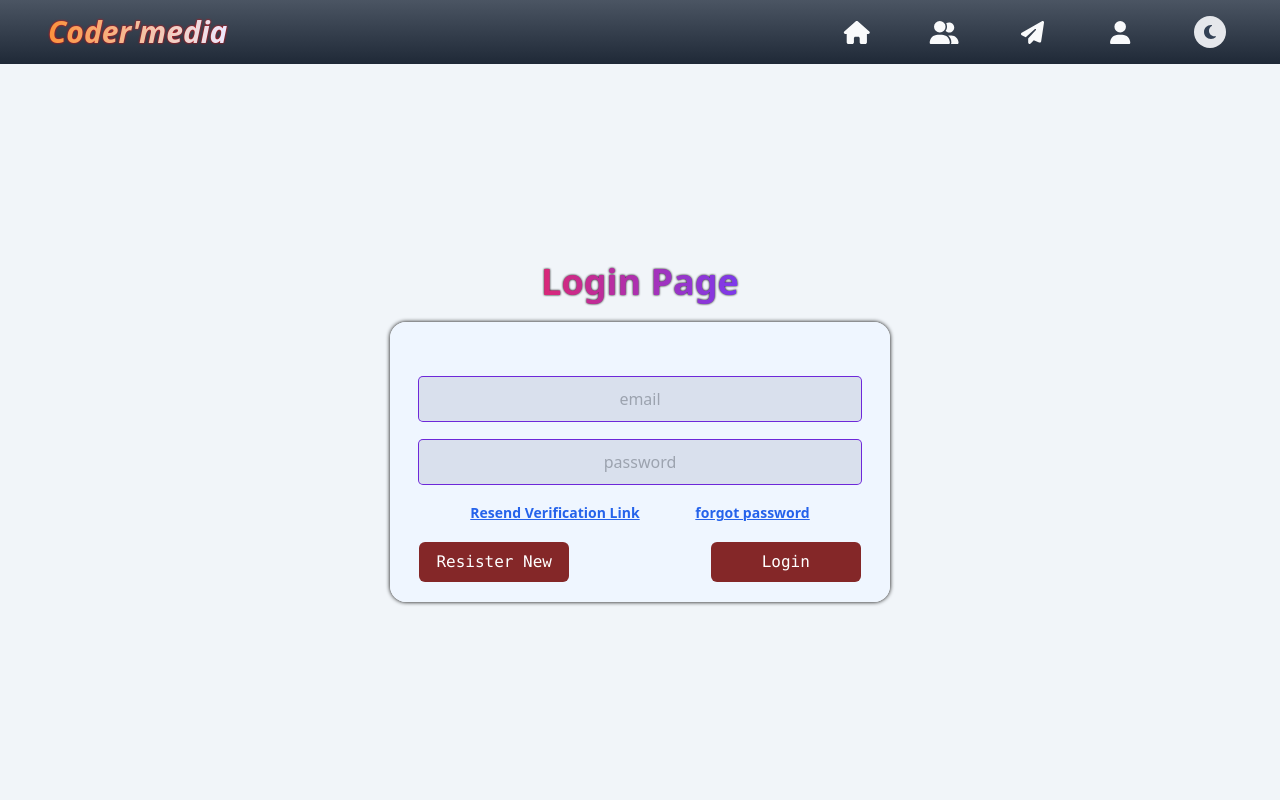
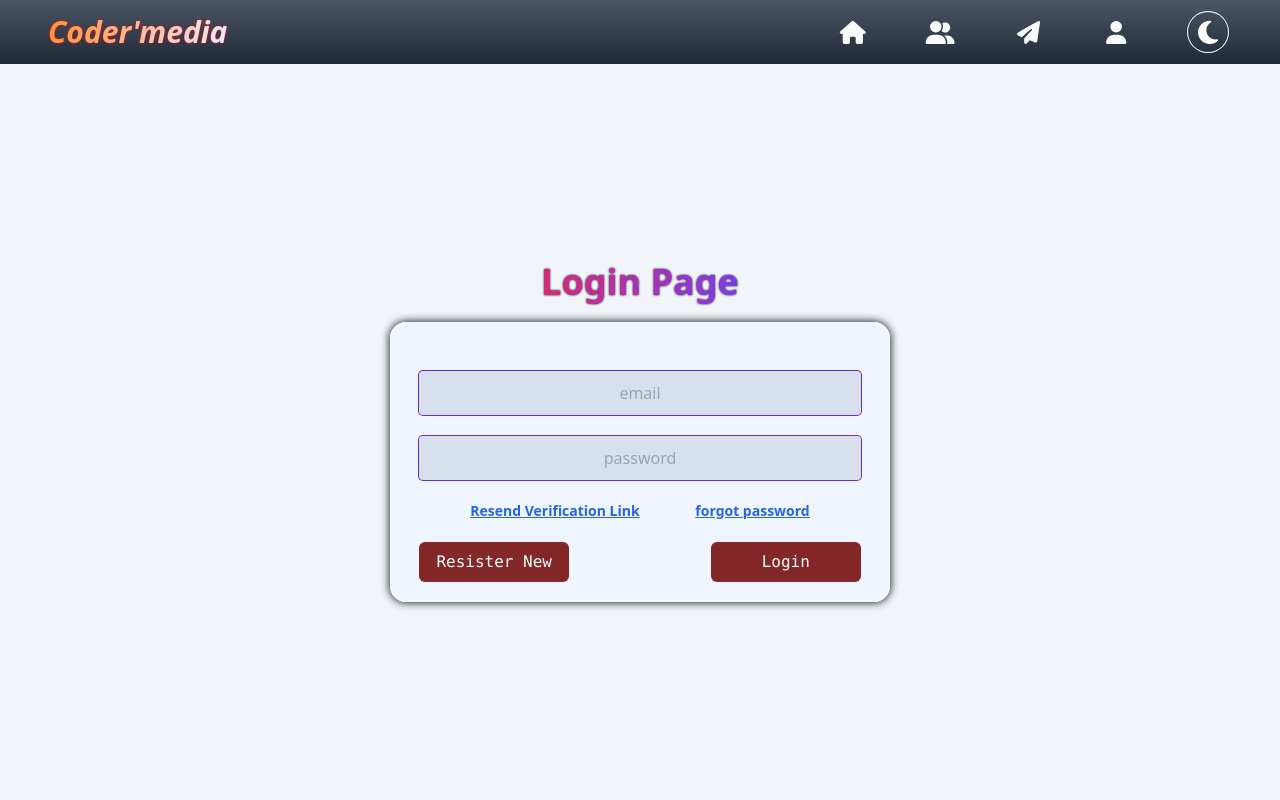
Before and after one commit to abhis12321/Coder-Channel, a Next.js app: page /login in a window 1280 px wide. Both pictures are taken after a click on the element 1210 px from the left and 32 px from the top of the page. Shown: the top 800 px of the page. Built offline with nearby package versions, Linux system fonts and the light colour scheme.

Commit message:
some styling changed

```diff
--- a/src/app/_components/LoginForm.js
+++ b/src/app/_components/LoginForm.js
@@ -1,29 +1,29 @@
 import Link from 'next/link'
 import React from 'react'
-import {useAuth} from '../_components/AuthProvider';
+import { useAuth } from '../_components/AuthProvider';
 
 export default function LoginForm() {
-    const [password , setPass] = React.useState("");
-    const [email , setEmail] = React.useState("");
+  const [password, setPass] = React.useState("");
+  const [email, setEmail] = React.useState("");
   let USER = useAuth();
 
-  const handleLogin = async(e) => {
+  const handleLogin = async (e) => {
     e.preventDefault();
-    USER.login({email , password});
+    USER.login({ email, password });
   }
 
   return (
     <div className="flex flex-col items-center gap-3 w-full">
       <h2 className="font-extrabold text-4xl text-center rounded-md text-transparent bg-clip-text bg-gradient-to-r from-pink-600 to-violet-600 w-fit pb-2 leading-12 drop-shadow-[0_0_1px_black]">Login Page</h2>
-    <form onSubmit={handleLogin} className='from-blue-50 to-blue-50 bg-gradient-to-b  dark:from-blue-900/50 dark:via-cyan-950/90 dark:to-blue-950/60 shadow-[0_0_4px_black] dark:shadow-[0_0_4px_white] w-[98%] max-w-[500px] py-4 px-5 rounded-2xl min-h-[280px] text-white flex flex-col gap-3 items-center justify-around' autoComplete='on'>
+      <form onSubmit={handleLogin} className='from-blue-50 to-blue-50 bg-gradient-to-b  dark:from-blue-900/50 dark:via-cyan-950/90 dark:to-blue-950/60 shadow-[0_0_10px_black] dark:shadow-[0_0_4px_white] w-[98%] max-w-[500px] py-4 px-5 rounded-2xl min-h-[280px] text-white flex flex-col gap-3 items-center justify-around' autoComplete='on'>
 
-      <div className="bgslate-950/20 py-2 px-10 rounded-lg">
+        <div className="bgslate-950/20 py-1 px-10 rounded-lg">
           {/* <p className="hidden sm:flex text-center text-sm font-mono text-yellow-400 font-semibold drop-shadow-[0_0_7px_white]">Login with your email-id</p> */}
         </div>
 
-      <input type="email" value = {email} onChange={(e)=> setEmail(e.target.value)} className='bg-blue-950/10 dark:bg-red-600/15 px-2 py-[10px] rounded text-center w-[96%] max-w-[550px] outline-none focus:bg-blue-600/20 ring-1 focus:ring-2 ring-violet-700 dark:ring-gray-400' placeholder='email' name='email' required/>
+        <input type="email" value={email} onChange={(e) => setEmail(e.target.value)} className='bg-blue-950/10 dark:bg-red-600/15 px-2 py-[10px] rounded text-center w-[96%] max-w-[550px] outline-none focus:bg-green-600/15 ring-1 focus:ring-2 ring-violet-700 dark:ring-gray-400' placeholder='email' name='email' required />
 
-      <input type="password" value = {password} onChange={(e)=> setPass(e.target.value)} className='bg-blue-950/10 dark:bg-red-600/15 px-2 py-[10px] rounded text-center w-[96%] max-w-[550px] outline-none focus:bg-blue-600/20 ring-1 focus:ring-2 ring-violet-700 dark:ring-gray-400' placeholder='password' name='password' required/>
+        <input type="password" value={password} onChange={(e) => setPass(e.target.value)} className='bg-blue-950/10 dark:bg-red-600/15 px-2 py-[10px] rounded text-center w-[96%] max-w-[550px] outline-none focus:bg-green-600/15 ring-1 focus:ring-2 ring-violet-700 dark:ring-gray-400' placeholder='password' name='password' required />
 
         <div className="flex items-center justify-evenly w-[98%] max-w-[550px] text-xs xs:text-sm" >
           <Link href={`/login/resend`} className="text-blue-600 font-semibold underline hover:text-blue-700 hover:scale-110">Resend Verification Link</Link>
--- a/src/app/_components/ToggleMode.js
+++ b/src/app/_components/ToggleMode.js
@@ -9,9 +9,9 @@ export default function ToggleMode() {
         document.body.classList.toggle('dark');
     }
   return (
-    <div className='group cursor-pointer *:rounded-full flex items-center justify-center h-8 w-8 mx-auto p-6 lg:p-[22px] my-2 lg:my-0 rounded-full lg:ml-2 md:hover:scale-110 hover:ring-2 ring-gray-200  hover:bg-slate-950/30 dark:hover:bg-gray-200/15' onClick={toggleMode}>
-      <FontAwesomeIcon icon={faSun} className='p-2 bg-gray-950 shadow-[0_0_1px_white] text-lg text-white ring-1 ring-gray-200 group-hover:ring-0' id='dark'/>
-      <FontAwesomeIcon icon={faMoon} className='text-slate-700 bg-gray-200 py-2 px-[10px] hidden' id='light'/>
+    <div className='group cursor-pointer *:rounded-full flex items-center justify-center h-8 w-8 mx-auto p-6 lg:p-[24px] my-2 lg:my-0 rounded-full lg:ml-2 hover:ring-2 ring-gray-200  hover:bg-slate-950/30 dark:hover:bg-gray-200/15' onClick={toggleMode}>
+      <FontAwesomeIcon icon={faSun} className='p-2 shadow-[0_0_1px_white] text-2xl text-white ring-1 ring-gray-200 group-hover:ring-0' id='dark'/>
+      <FontAwesomeIcon icon={faMoon} className='text-white text-[1.67rem] py-[7px] px-[10px] hidden ring-1 group-hover:ring-0 ring-white' id='light'/>
     </div>
   )
 }
```
Lines whose indentation alone changed are shown as unchanged.
